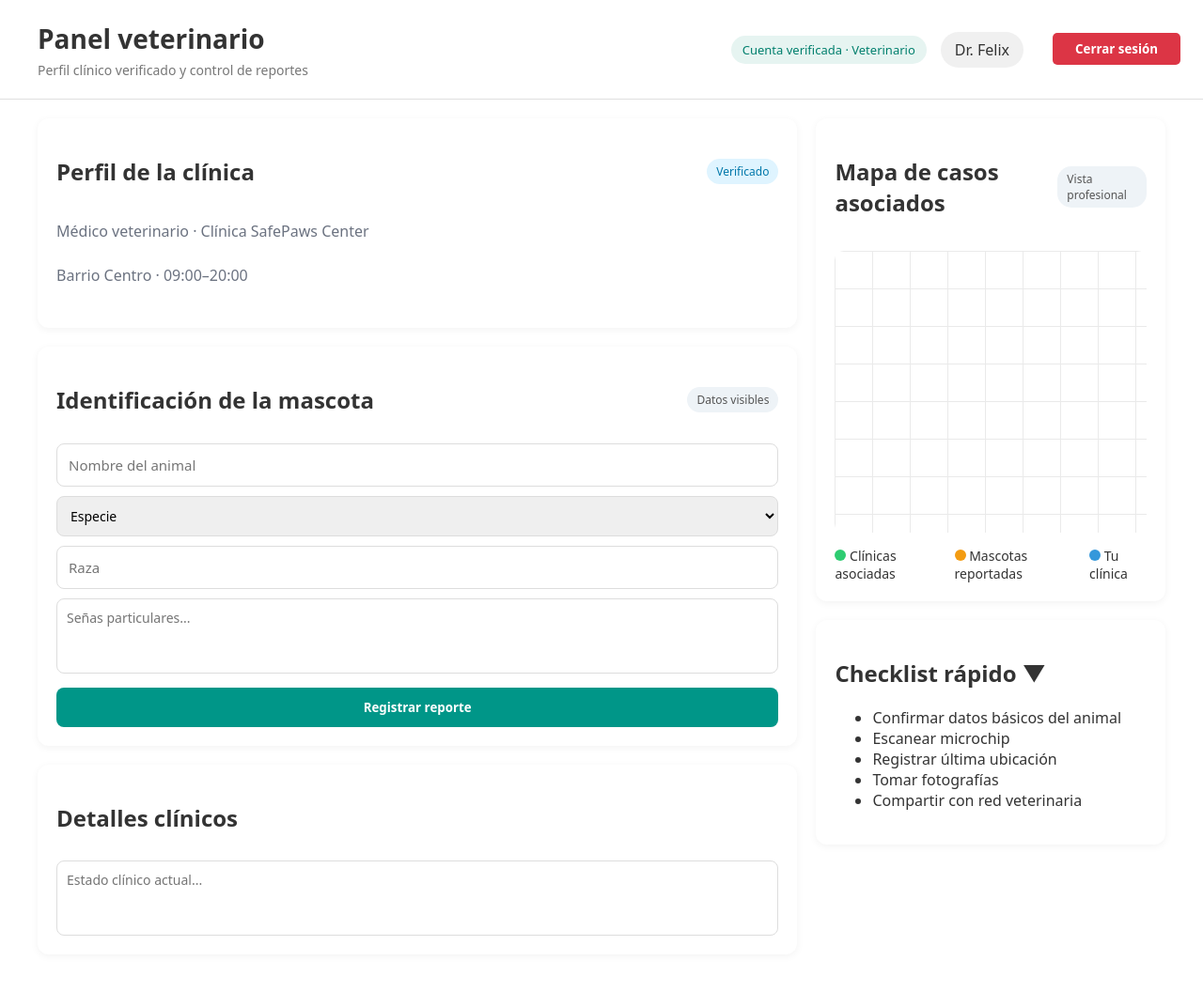
After one commit to JoseFelixBarbRoj/isi-PeTracker, a Flask app: template frontend/templates/shelter.html in a window 1280 px wide. The commit adds this page. Shown: the whole page at 94% size. Run offline with Flask 3, Linux system fonts and the light colour scheme; the template is opened without the code that fills it, so the values that code supplies are empty.

Commit message:
Ultimo template y login funcional

```diff
--- a/frontend/static/styles.css
+++ b/frontend/static/styles.css
@@ -17,7 +17,7 @@ body {
 
 .image-side {
   flex: 1;
-  background: url("login-image.png") center/cover no-repeat;
+  background: url("assets/login-image.png") center/cover no-repeat;
   position: relative;
   display: flex;
   align-items: flex-end;
--- /dev/null
+++ b/frontend/static/stylesShelter.css
@@ -0,0 +1,183 @@
+* {
+    box-sizing: border-box;
+    font-family: "Segoe UI", sans-serif;
+}
+
+body {
+    margin: 0;
+    background: #f4f6f8;
+    color: #333;
+}
+
+/* TOPBAR */
+
+.topbar {
+    display: flex;
+    justify-content: space-between;
+    align-items: center;
+    background: white;
+    padding: 20px 40px;
+    border-bottom: 1px solid #e0e0e0;
+}
+
+.title h1 {
+    margin: 0;
+}
+
+.title p {
+    margin: 5px 0 0;
+    color: #777;
+    font-size: 14px;
+}
+
+.user {
+    display: flex;
+    align-items: center;
+    gap: 15px;
+}
+
+.verified {
+    background: #e6f4f1;
+    padding: 6px 12px;
+    border-radius: 20px;
+    color: #007f6d;
+    font-size: 13px;
+}
+
+.avatar {
+    background: #f0f0f0;
+    padding: 8px 15px;
+    border-radius: 20px;
+}
+
+/* LAYOUT */
+
+.container {
+    display: grid;
+    grid-template-columns: 350px 1fr;
+    gap: 20px;
+    padding: 20px 40px;
+}
+
+/* CARDS */
+
+.card {
+    background: white;
+    padding: 20px;
+    border-radius: 12px;
+    box-shadow: 0 2px 8px rgba(0, 0, 0, 0.05);
+    margin-bottom: 20px;
+}
+
+.card-header {
+    display: flex;
+    justify-content: space-between;
+    align-items: center;
+}
+
+.badge {
+    background: #dff4ff;
+    color: #0077aa;
+    padding: 5px 10px;
+    border-radius: 15px;
+    font-size: 12px;
+}
+
+.badge.light {
+    background: #eef3f7;
+    color: #555;
+}
+
+/* FORM */
+
+input,
+select,
+textarea {
+    width: 100%;
+    padding: 10px;
+    margin-top: 10px;
+    border-radius: 8px;
+    border: 1px solid #ddd;
+    font-size: 14px;
+}
+
+textarea {
+    resize: none;
+    height: 80px;
+}
+
+button {
+    margin-top: 15px;
+    width: 100%;
+    padding: 12px;
+    border-radius: 8px;
+    border: none;
+    background: #009688;
+    color: white;
+    font-weight: bold;
+    cursor: pointer;
+    transition: 0.3s;
+}
+
+button:hover {
+    background: #00796b;
+}
+
+/* MAP */
+
+.map {
+    position: relative;
+    height: 300px;
+    background: linear-gradient(#eaeaea 1px, transparent 1px),
+        linear-gradient(90deg, #eaeaea 1px, transparent 1px);
+    background-size: 40px 40px;
+    border-radius: 10px;
+    margin-top: 15px;
+}
+
+.dot {
+    width: 12px;
+    height: 12px;
+    border-radius: 50%;
+    display: inline-block;
+}
+
+.green {
+    background: #2ecc71;
+}
+
+.orange {
+    background: #f39c12;
+}
+
+.blue {
+    background: #3498db;
+}
+
+.legend {
+    display: flex;
+    gap: 20px;
+    margin-top: 15px;
+    font-size: 14px;
+}
+
+/* COLLAPSIBLE */
+
+.collapsible ul {
+    margin-top: 10px;
+}
+
+.collapsible h2 {
+    cursor: pointer;
+}
+
+.btn-logout {
+    background: #dc3545;
+    /* rojo tipo "danger" */
+    color: white;
+    border: none;
+    padding: 0.5rem 1rem;
+    border-radius: 5px;
+    cursor: pointer;
+    margin-left: 1rem;
+}
--- /dev/null
+++ b/frontend/templates/shelter.html
@@ -0,0 +1,106 @@
+<link rel="stylesheet" href="{{ url_for('static', filename='stylesShelter.css') }}">
+
+
+<!DOCTYPE html>
+<html lang="es">
+
+<head>
+    <meta charset="UTF-8">
+    <meta name="viewport" content="width=device-width, initial-scale=1.0">
+    <title>Panel Veterinario - Mascotas Perdidas</title>
+    <link rel="stylesheet" href="styles.css">
+</head>
+
+<body>
+
+    <header class="topbar">
+        <div class="title">
+            <h1>Panel veterinario</h1>
+            <p>Perfil clínico verificado y control de reportes</p>
+        </div>
+        <div class="user">
+            <span class="verified">Cuenta verificada · Veterinario</span>
+            <div class="avatar">Dr. Felix</div>
+            <form action="{{ url_for('logout') }}" method="get" style="display:inline;">
+                <button class="btn-logout" type="submit">Cerrar sesión</button>
+            </form>
+        </div>
+    </header>
+
+    <div class="container">
+
+        <!-- COLUMNA IZQUIERDA -->
+        <aside class="sidebar">
+
+            <section class="card">
+                <div class="card-header">
+                    <h2>Perfil de la clínica</h2>
+                    <span class="badge">Verificado</span>
+                </div>
+                <p>Médico veterinario · Clínica SafePaws Center</p>
+                <p>Barrio Centro · 09:00–20:00</p>
+            </section>
+
+            <section class="card">
+                <div class="card-header">
+                    <h2>Identificación de la mascota</h2>
+                    <span class="badge light">Datos visibles</span>
+                </div>
+
+                <input type="text" id="nombre" placeholder="Nombre del animal">
+                <select id="especie">
+                    <option value="">Especie</option>
+                    <option>Perro</option>
+                    <option>Gato</option>
+                </select>
+
+                <input type="text" id="raza" placeholder="Raza">
+                <textarea id="descripcion" placeholder="Señas particulares..."></textarea>
+
+                <button onclick="agregarReporte()">Registrar reporte</button>
+            </section>
+
+            <section class="card">
+                <h2>Detalles clínicos</h2>
+                <textarea placeholder="Estado clínico actual..."></textarea>
+            </section>
+
+        </aside>
+
+        <!-- COLUMNA DERECHA -->
+        <main class="main">
+
+            <section class="card">
+                <div class="card-header">
+                    <h2>Mapa de casos asociados</h2>
+                    <span class="badge light">Vista profesional</span>
+                </div>
+
+                <div id="mapa" class="map"></div>
+
+                <div class="legend">
+                    <div><span class="dot green"></span> Clínicas asociadas</div>
+                    <div><span class="dot orange"></span> Mascotas reportadas</div>
+                    <div><span class="dot blue"></span> Tu clínica</div>
+                </div>
+            </section>
+
+            <section class="card collapsible">
+                <h2 onclick="toggleChecklist()">Checklist rápido ▼</h2>
+                <ul id="checklist">
+                    <li>Confirmar datos básicos del animal</li>
+                    <li>Escanear microchip</li>
+                    <li>Registrar última ubicación</li>
+                    <li>Tomar fotografías</li>
+                    <li>Compartir con red veterinaria</li>
+                </ul>
+            </section>
+
+        </main>
+
+    </div>
+
+    <script src="app.js"></script>
+</body>
+
+</html>
--- a/frontend/templates/user.html
+++ b/frontend/templates/user.html
@@ -15,7 +15,10 @@
     <header>
         <h1>Panel de mascotas perdidas</h1>
         <button class="btn-new">+ Nueva publicación</button>
-        <div class="user">Ana</div>
+        <div class="user">Jose Felix</div>
+        <form action="{{ url_for('logout') }}" method="get" style="display:inline;">
+            <button class="btn-logout" type="submit">Cerrar sesión</button>
+        </form>
     </header>
 
     <main>
```
Also changed, not shown: frontend/static/stylesUser.css (+11 -0 lines).
